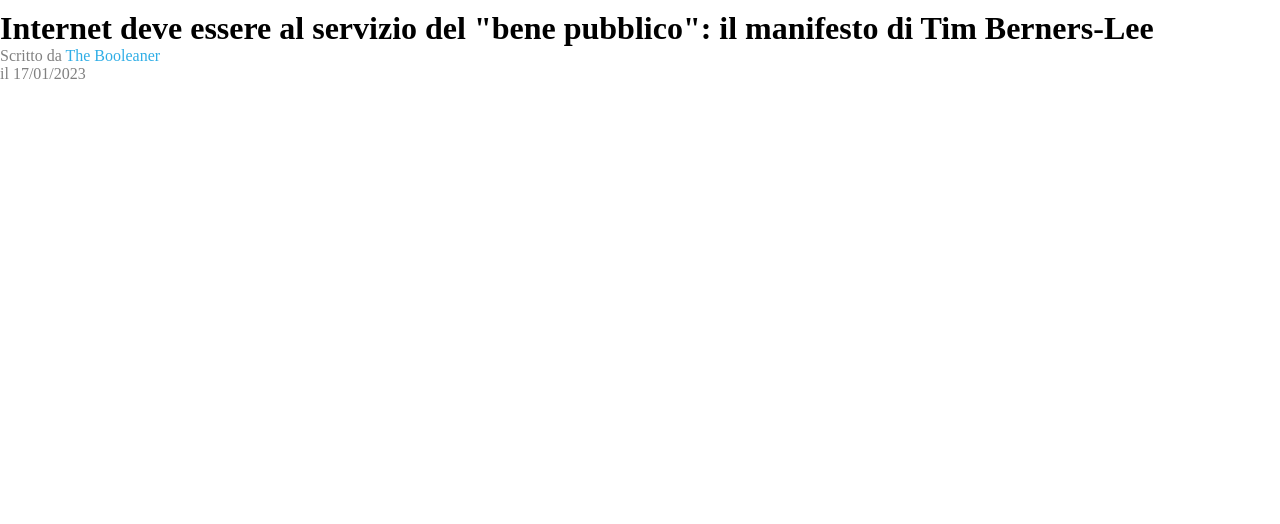
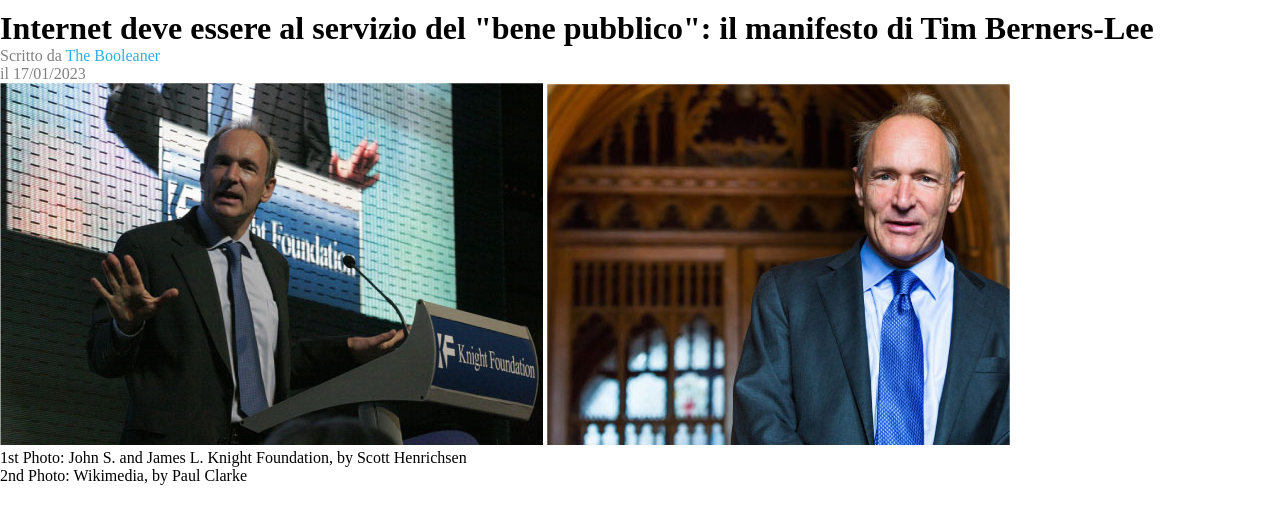
Before and after one commit to GiuliaSetti/html-css-booleaner, a plain HTML site: page index.html in a window 1280 px wide. Shown: the part 94-618 px from the top of the page. Drawn offline with Linux system fonts and the light colour scheme.

Commit message:
InserimentoSezioneImmagini

```diff
--- a/index.html
+++ b/index.html
@@ -10,14 +10,17 @@
 <body>
 
     <!-- nav -->
+
     <nav>
 
         <img src="img/logo.svg" alt="logobooleaner">
 
     </nav>
+
     <!-- /nav -->
 
     <!-- header -->
+
     <header>
         <h1>Internet deve essere al servizio del "bene pubblico": il manifesto di Tim Berners-Lee</h1>
 
@@ -33,6 +36,28 @@
     <!-- /header -->
 
     <!-- main -->
+
+    <main>
+
+        <!-- sezione immagini -->
+
+        <figure>
+
+            <img src="img/tim-1.jpg" alt="TimBurners-Lee1">
+            <img src="img/tim-2.jpg" alt="TimBurners-Lee2">
+
+            <figcaption>
+                1st Photo: John S. and James L. Knight Foundation, by Scott Henrichsen <br>
+                2nd Photo: Wikimedia, by Paul Clarke
+            </figcaption>
+
+        </figure>
+        <!-- /sezione immagini -->
+
+        <!-- primo paragrafo -->
+        <!-- /primo paragrafo -->
+
+    </main>
     <!-- /main -->
 
     <!-- footer -->
```
